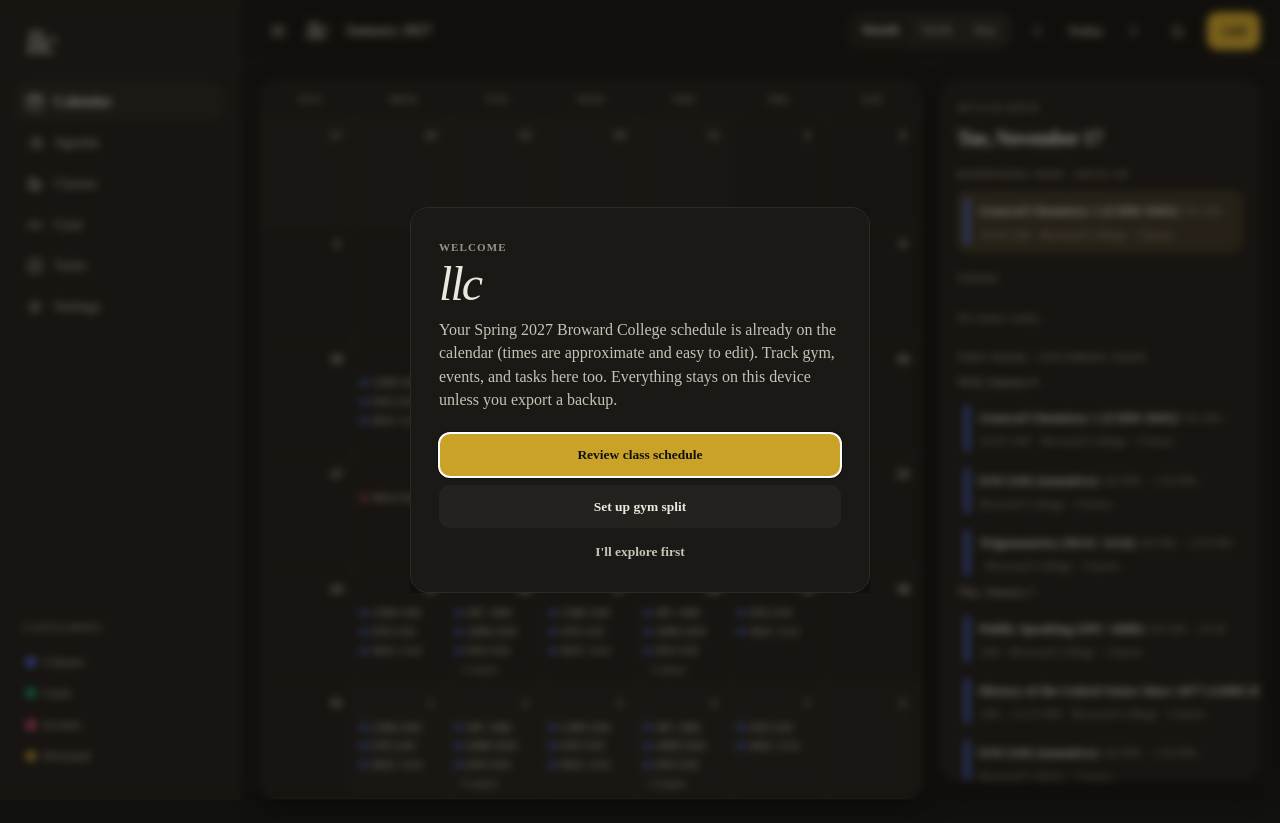
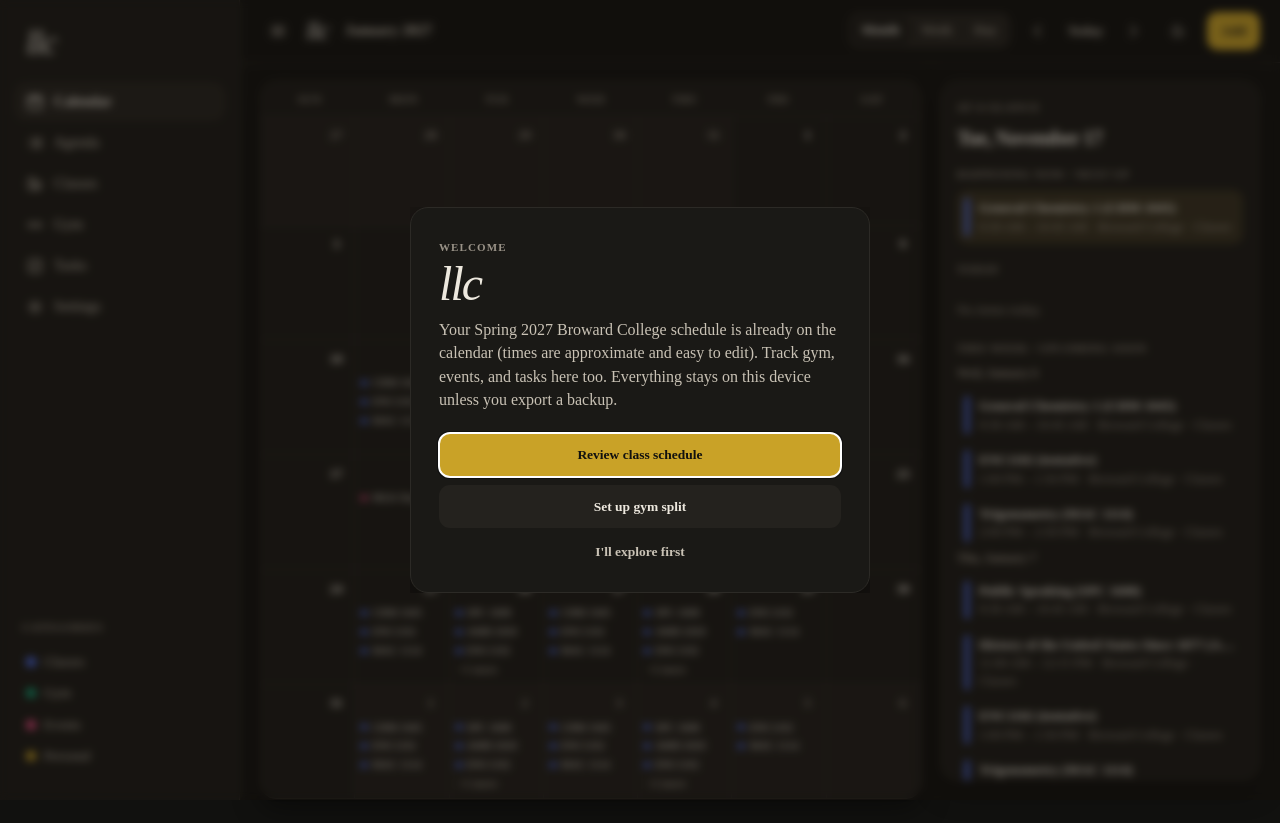
Before and after one commit to landrcy/llc, a plain HTML site: page index.html in a window 1280 px wide. Drawn offline with Linux system fonts and the light colour scheme.

Commit message:
Stack agenda titles above times in the side panel
Keep the title and schedule on separate lines so they do not run together.

```diff
--- a/css/styles.css
+++ b/css/styles.css
@@ -336,13 +336,15 @@ img, svg { display: block; }
 }
 .agenda-item .meta, .occ-row .meta { min-width: 0; flex: 1; }
 .agenda-item .title, .occ-row .title {
+  display: block;
   font-weight: 600;
   font-size: 13.5px;
   white-space: nowrap;
   overflow: hidden;
   text-overflow: ellipsis;
 }
-.agenda-item .sub, .occ-row .sub, .muted { color: var(--muted); font-size: 12.5px; }
+.agenda-item .sub, .occ-row .sub { display: block; color: var(--muted); font-size: 12.5px; }
+.muted { color: var(--muted); font-size: 12.5px; }
 .empty-note {
   color: var(--muted);
   font-size: 13.5px;
```
